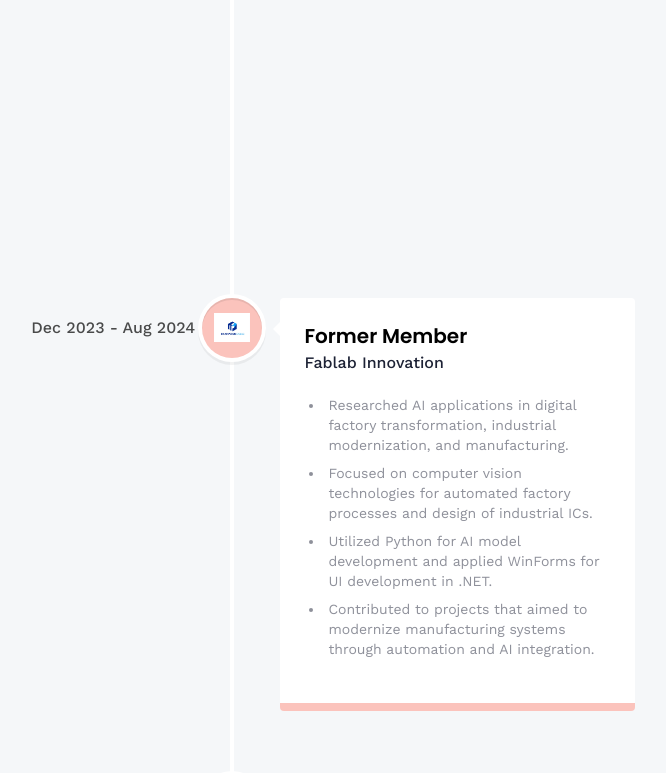
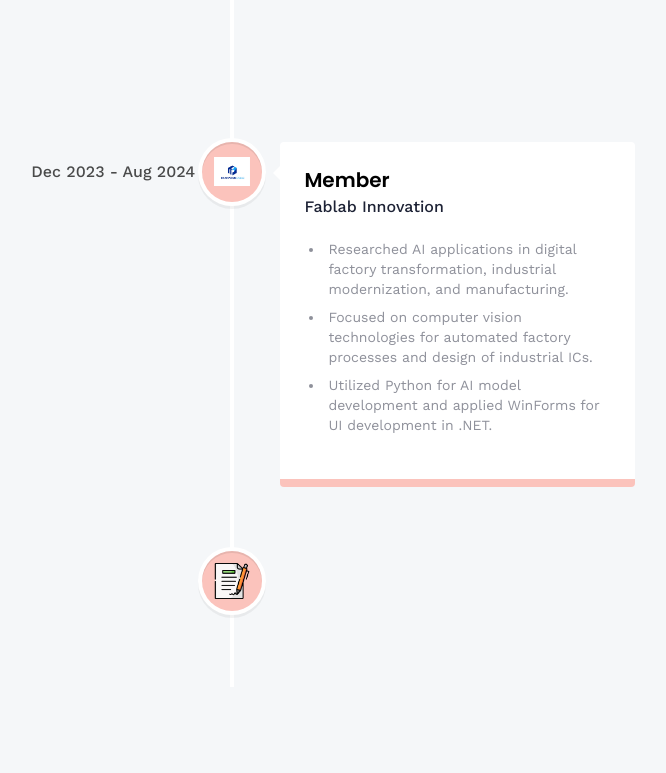
Before and after one commit to nhan2892005/Portfolio, a React (Vite) app: page /about in a window 1280 px wide. Shown: the part 1940-2713 px from the top of the page, without its empty margins (408-1074 px from the left). Built offline with nearby package versions, Linux system fonts and the light colour scheme; no server answers.

Commit message:
Update index.js

```diff
--- a/src/constants/index.js
+++ b/src/constants/index.js
@@ -258,14 +258,12 @@ export const research_experiences = [
         iconBg: "#accbe1",
         date: "Sep 2024 - Present",
         points: [
-            "Focused on Data Engineering and Reinforcement Learning, developing data pipelines, optimizing storage solutions, and applying RL techniques to improve the job scheduling process in HPC systems.",
-            "Developed and implemented efficient data pipelines for big data handling and analysis.",
-            "Leveraged Kafka and Spark for data stream processing and real-time analytics.",
-            "Designed storage solutions using PostgreSQL for scalable data storage and retrieval."
+            "Research on the application of Reinforcement Learning in Resource Management, particularly in the Scheduling Problem within HPC Systems.",
+            "Leveraged Kafka and Spark for data stream processing, real-time analytics and IOT",
         ],
     },
     {
-        title: "Former Member",
+        title: "Member",
         company_name: "Fablab Innovation",
         icon: fablab,  // Replace with the appropriate icon
         iconBg: "#fbc3bc",
@@ -274,7 +272,6 @@ export const research_experiences = [
             "Researched AI applications in digital factory transformation, industrial modernization, and manufacturing.",
             "Focused on computer vision technologies for automated factory processes and design of industrial ICs.",
             "Utilized Python for AI model development and applied WinForms for UI development in .NET.",
-            "Contributed to projects that aimed to modernize manufacturing systems through automation and AI integration."
         ],
     },
     {
```
